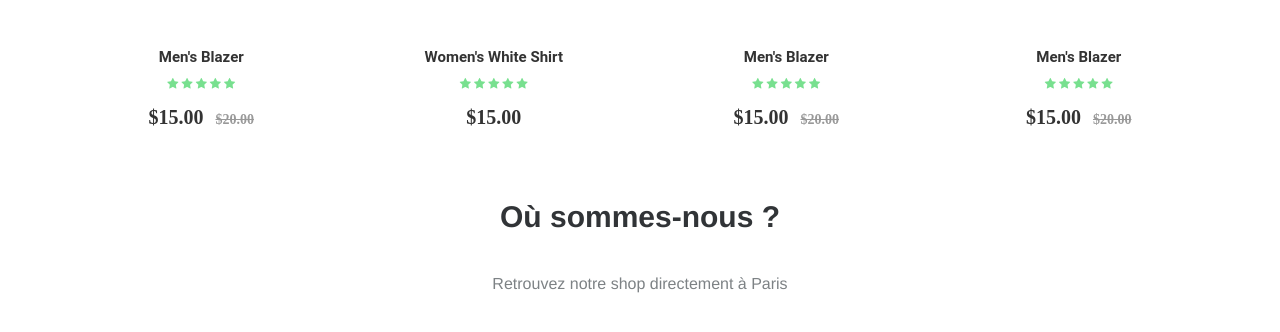
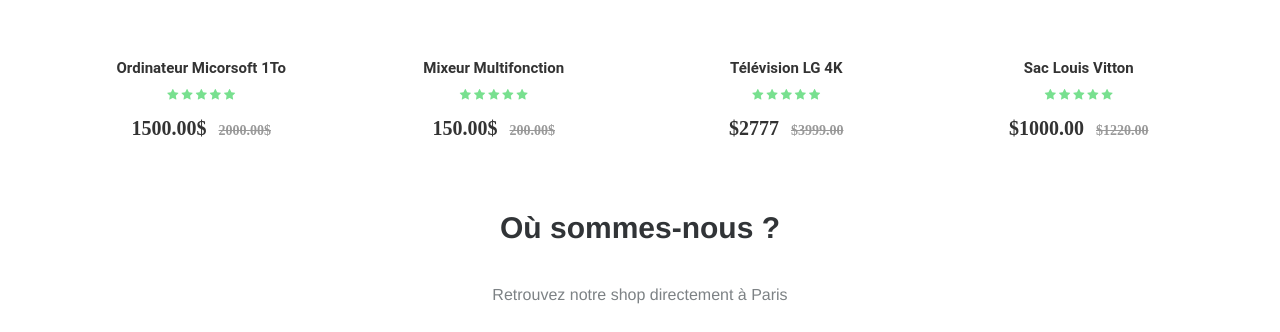
Before and after one commit to GabGaabS/Projet-Web, a PHP site: page /indexc.php in a window 1280 px wide. Shown: the part 624-956 px from the top of the page. Run offline with PHP 8.4, Linux system fonts and the light colour scheme; a user stored in the database is signed in; data comes from the database, SQL or seed files in the repository.

Commit message:
Update indexc.php

```diff
--- a/indexc.php
+++ b/indexc.php
@@ -16,10 +16,6 @@
     <link rel="stylesheet" href="./css/Shop-item.css">
     <link rel="stylesheet" href="./css/Shopping-Grid.css">
     <link rel="stylesheet" href="./css/untitled.css">
-    <link rel="apple-touch-icon" sizes="180x180" href="img/apple-touch-icon.png">
-    <link rel="icon" type="image/png" sizes="32x32" href="img/favicon-32x32.png">
-    <link rel="icon" type="image/png" sizes="16x16" href="img/favicon-16x16.png">
-    <link rel="manifest" href="/site.webmanifest">
     <script> $(function(){ $("#footer").load("footer.html"); });</script>
 </head>
 
@@ -28,7 +24,7 @@
     ?>
     <header class="border-primary shadow masthead text-center text-white" style="background-color: #140e0e;background-image: url('./img/fdprojet1.jpg');opacity: 1;">
         <div class="masthead-content"></div>
-        <h2 class="masthead-subheading mb-0">Site de vente réalisé par les étudiants de L'ECE</h2>
+        <h2 class="masthead-subheading mb-0" style="font-size: 40px;" >Site de vente réalisé par les étudiants de L'ECE</h2>
         <h1 class="masthead-heading mb-0" style="font-size: 100px;">Omnes MarketPlace</h1>
     </header><div class="shopping-grid">
     <div class="container">
@@ -38,8 +34,7 @@
             <div class="product-grid7">
                 <div class="product-image7">
                     <a href="#">
-                        <img class="pic-1" src="http://bestjquery.com/tutorial/product-grid/demo8/images/img-1.jpg">
-                        <img class="pic-2" src="http://bestjquery.com/tutorial/product-grid/demo8/images/img-2.jpg">
+                        <img class="pic-1" src="img\ordinateurventeflash.jpg">
                     </a>
                     <ul class="social">
                         <li><a href="" class="fa fa-search"></a></li>
@@ -49,7 +44,7 @@
                     <span class="product-new-label">New</span>
                 </div>
                 <div class="product-content">
-                    <h3 class="title"><a href="#">Men's Blazer</a></h3>
+                    <h3 class="title"><a href="#">Ordinateur Micorsoft 1To</a></h3>
                     <ul class="rating">
                         <li class="fa fa-star"></li>
                         <li class="fa fa-star"></li>
@@ -57,8 +52,8 @@
                         <li class="fa fa-star"></li>
                         <li class="fa fa-star"></li>
                     </ul>
-                    <div class="price">$15.00
-                        <span>$20.00</span>
+                    <div class="price">1500.00$
+                        <span>2000.00$</span>
                     </div>
                 </div>
             </div>
@@ -67,8 +62,7 @@
             <div class="product-grid7">
                 <div class="product-image7">
                     <a href="#">
-                        <img class="pic-1" src="http://bestjquery.com/tutorial/product-grid/demo8/images/img-3.jpg">
-                        <img class="pic-2" src="http://bestjquery.com/tutorial/product-grid/demo8/images/img-4.jpg">
+                        <img class="pic-1" src="img\mixeurventeflash.jpg">
                     </a>
                     <ul class="social">
                         <li><a href="" class="fa fa-search"></a></li>
@@ -77,7 +71,7 @@
                     </ul>
                 </div>
                 <div class="product-content">
-                    <h3 class="title"><a href="#">Women's White Shirt</a></h3>
+                    <h3 class="title"><a href="#">mixeur multifonction </a></h3>
                     <ul class="rating">
                         <li class="fa fa-star"></li>
                         <li class="fa fa-star"></li>
@@ -85,7 +79,9 @@
                         <li class="fa fa-star"></li>
                         <li class="fa fa-star"></li>
                     </ul>
-                    <div class="price">$15.00</div>
+                    <div class="price">150.00$
+                        <span>200.00$</span>
+                    </div>
                 </div>
             </div>
         </div>
@@ -93,8 +89,7 @@
             <div class="product-grid7">
                 <div class="product-image7">
                     <a href="#">
-                        <img class="pic-1" src="http://bestjquery.com/tutorial/product-grid/demo8/images/img-5.jpg">
-                        <img class="pic-2" src="http://bestjquery.com/tutorial/product-grid/demo8/images/img-6.jpg">
+                        <img class="pic-1" src="img\televenteflash.jpg">
                     </a>
                     <ul class="social">
                         <li><a href="" class="fa fa-search"></a></li>
@@ -104,7 +99,7 @@
                     <span class="product-new-label">New</span>
                 </div>
                 <div class="product-content">
-                    <h3 class="title"><a href="#">Men's Blazer</a></h3>
+                    <h3 class="title"><a href="#">télévision LG 4K </a></h3>
                     <ul class="rating">
                         <li class="fa fa-star"></li>
                         <li class="fa fa-star"></li>
@@ -112,8 +107,8 @@
                         <li class="fa fa-star"></li>
                         <li class="fa fa-star"></li>
                     </ul>
-                    <div class="price">$15.00
-                        <span>$20.00</span>
+                    <div class="price">$2777
+                        <span>$3999.00</span>
                     </div>
                 </div>
             </div>
@@ -122,8 +117,7 @@
             <div class="product-grid7">
                 <div class="product-image7">
                     <a href="#">
-                        <img class="pic-1" src="http://bestjquery.com/tutorial/product-grid/demo8/images/img-7.jpg">
-                        <img class="pic-2" src="http://bestjquery.com/tutorial/product-grid/demo8/images/img-8.jpg">
+                        <img class="pic-1" src="img\sacventeflash.jpg">
                     </a>
                     <ul class="social">
                         <li><a href="" class="fa fa-search"></a></li>
@@ -133,7 +127,7 @@
                     <span class="product-new-label">New</span>
                 </div>
                 <div class="product-content">
-                    <h3 class="title"><a href="#">Men's Blazer</a></h3>
+                    <h3 class="title"><a href="#">Sac Louis Vitton</a></h3>
                     <ul class="rating">
                         <li class="fa fa-star"></li>
                         <li class="fa fa-star"></li>
@@ -141,8 +135,8 @@
                         <li class="fa fa-star"></li>
                         <li class="fa fa-star"></li>
                     </ul>
-                    <div class="price">$15.00
-                        <span>$20.00</span>
+                    <div class="price">$1000.00
+                        <span>$1220.00</span>
                     </div>
                 </div>
             </div>
@@ -158,7 +152,11 @@
                 <h2 class="text-center">Où sommes-nous ?</h2>
                 <p class="text-center">Retrouvez notre shop directement à Paris</p>
             </div>
-        </div><iframe allowfullscreen="" frameborder="0" src="https://www.google.com/maps/embed/v1/place?key=AIzaSyDaEw6o8OhJvRQnTF3gI_tibMejtfasOlY&amp;q=ECE+Paris+Lyon+37%2C+Quai+de+Grenelle+75015&amp;zoom=15" width="100%" height="450"></iframe></div>
+        </div>
+        <center>
+        <iframe src="https://www.google.com/maps/embed?pb=!1m18!1m12!1m3!1d2625.35566398962!2d2.2864078148539444!3d48.85142790915226!2m3!1f0!2f0!3f0!3m2!1i1024!2i768!4f13.1!3m3!1m2!1s0x47e6701b4f58251b%3A0x167f5a60fb94aa76!2sECE.%20Ecole%20d&#39;ing%C3%A9nieurs.%20Engineering%20school.!5e0!3m2!1sfr!2sfr!4v1670777969911!5m2!1sfr!2sfr" width="600" height="450" style="border:0;" allowfullscreen="" loading="lazy" referrerpolicy="no-referrer-when-downgrade"></iframe>
+    </center>
+    </div>
     <script
         src="./js/jquery.min.js"></script>
         <script src="./bootstrap/js/bootstrap.min.js"></script>
```
